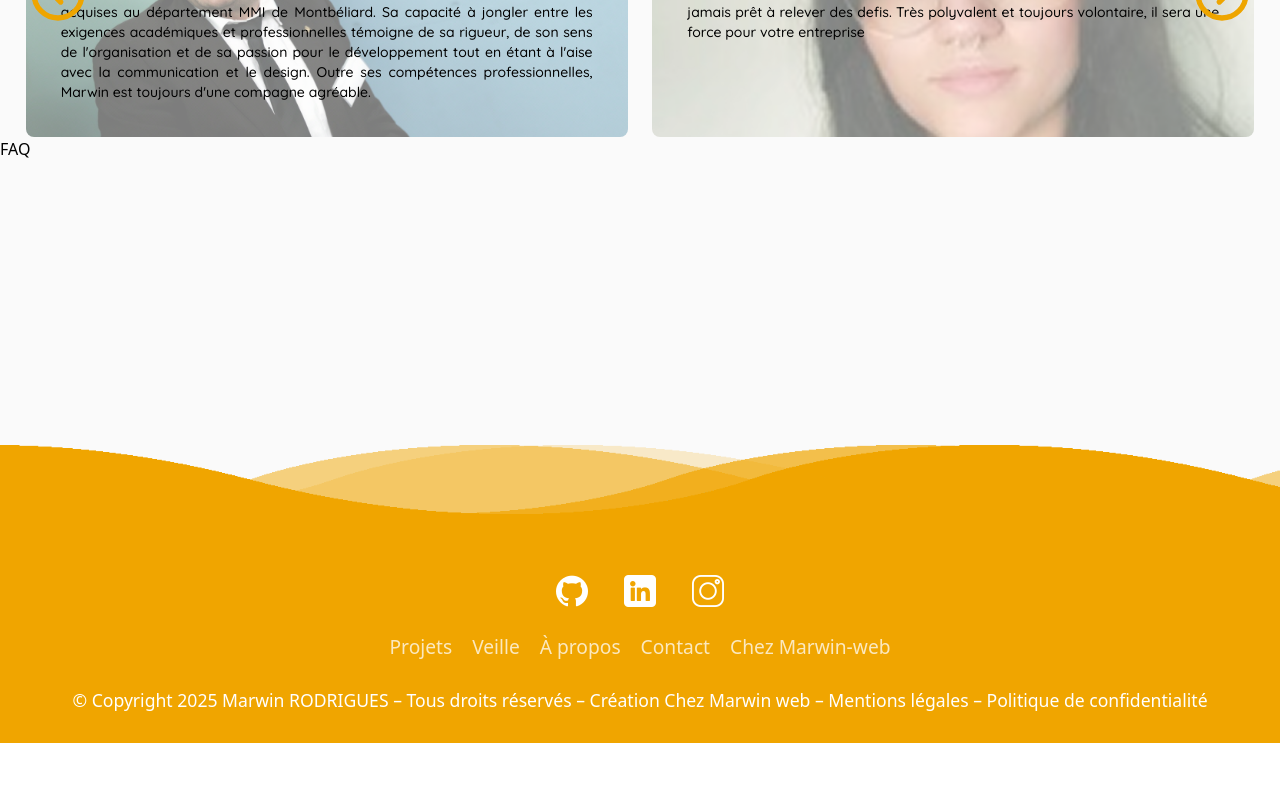
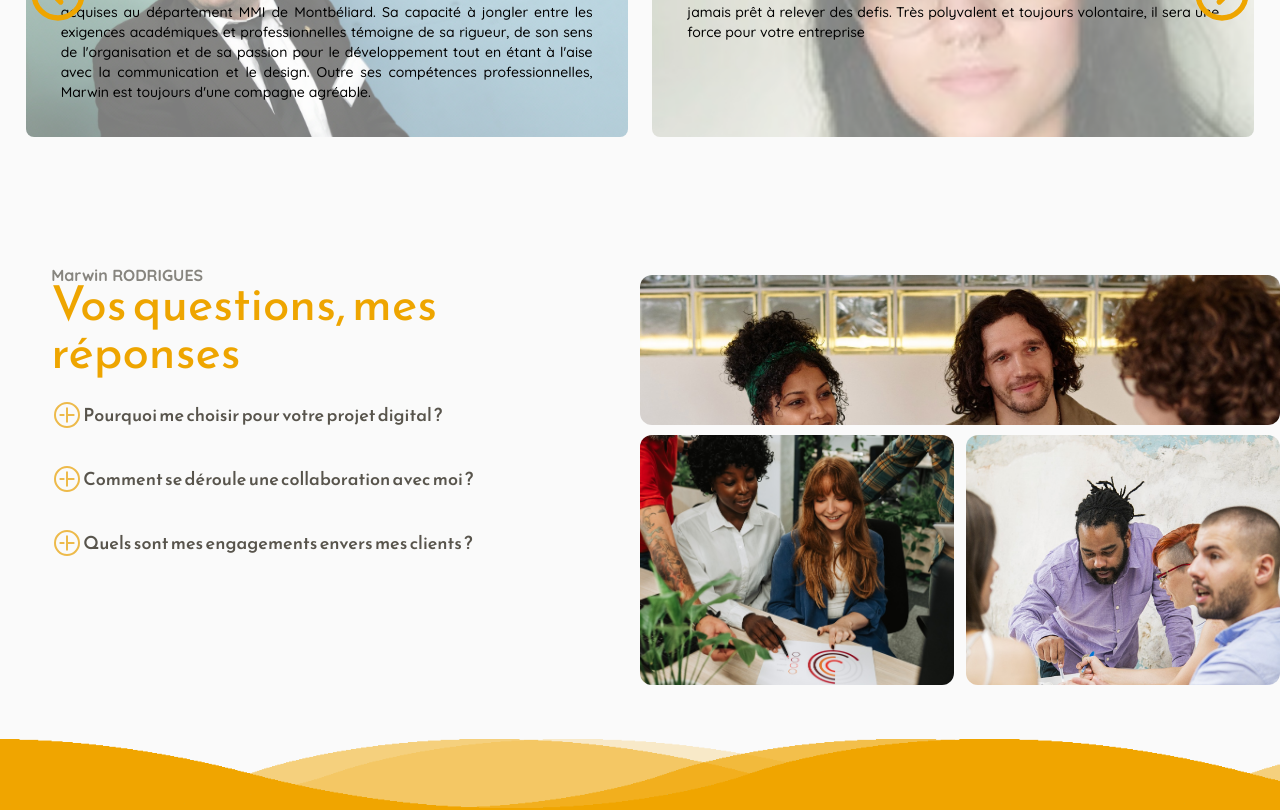
Before and after one commit to Marwin-Rdgs/PP-002-Portfolio2025, a Nuxt app: page / in a window 1280 px wide. Shown: the part 3440-4250 px from the top of the page. Before the commit the page ends 4183 px from the top, so only its background shows below. Built offline with nearby package versions, Linux system fonts and the light colour scheme.

Commit message:
feat:addFAQ-indexpage

```diff
--- a/components/Footernav.vue
+++ b/components/Footernav.vue
@@ -1,5 +1,5 @@
 <template>
-  <footer class="mt-96" id="Footer">
+  <footer class="mt-[12%]" id="Footer">
 
 <!-- NE PAS TOUCHER -->
 <div class="waves">
--- a/pages/index.vue
+++ b/pages/index.vue
@@ -112,8 +112,26 @@ const avis = ref(1);
       </div>
     </section>
 
-    <section>
-      <h1>FAQ</h1>
+    <section class="grid desktop:grid-cols-2 items-center">
+      <FAQ
+      question1="Pourquoi me choisir pour votre projet digital ?"
+      reponse1="Jeune professionnel motivé, toujours en quête de nouvelles expériences et compétences. Passionné par l’univers digital depuis mon plus jeune âge, j’ai exploré divers domaines tout en restant ancré dans le web et la communication digitale. Rigoureux, organisé et soucieux du détail, je mets tout en œuvre pour mener à bien chacun de vos projets digitaux avec précision et efficacité."
+
+      question2="Comment se déroule une collaboration avec moi ?"
+      reponse2="Derrière chaque stratégie digitale se cachent de nombreux métiers spécialisés. Bien que je ne sois pas expert dans chacun d’eux, je collabore avec des partenaires de confiance, comme Dany Galmiche pour la création d’univers graphiques. Mon expertise se concentre sur la création de sites internet, l’optimisation SEO, le référencement et la gestion des réseaux sociaux, garantissant ainsi une approche complète et performante pour votre visibilité en ligne."
+
+      question3="Quels sont mes engagements envers mes clients ?"
+      reponse3="Au-delà d’une simple prestation, je construis une véritable relation de confiance avec mes clients. Mon objectif n’est pas seulement d’améliorer leur visibilité en ligne, mais aussi de les accompagner tout au long du projet. J’aime partager mon expertise et les aider à mieux comprendre les enjeux du digital. Cette approche collaborative crée une alchimie parfaite pour atteindre des résultats optimaux."/>
+
+      <div class="grid items-center gap-x-5">
+        <div class="h-1/2 -mb-[20%]">
+          <img src="/imgs/envato/FAQ1.jpg" alt="" class="rounded-xl h-full object-cover object-top w-full items-end">
+        </div>
+        <div class="grid grid-cols-2 gap-[2%] items-center">
+          <img src="/imgs/envato/FAQ2.jpg" alt="" class="rounded-xl w-[500px] h-[250px] object-cover">
+          <img src="/imgs/envato/FAQ3.jpg" alt="" class="rounded-xl w-[500px] h-[250px] object-cover">
+        </div>
+      </div>
     </section>
 
   </template>
```
